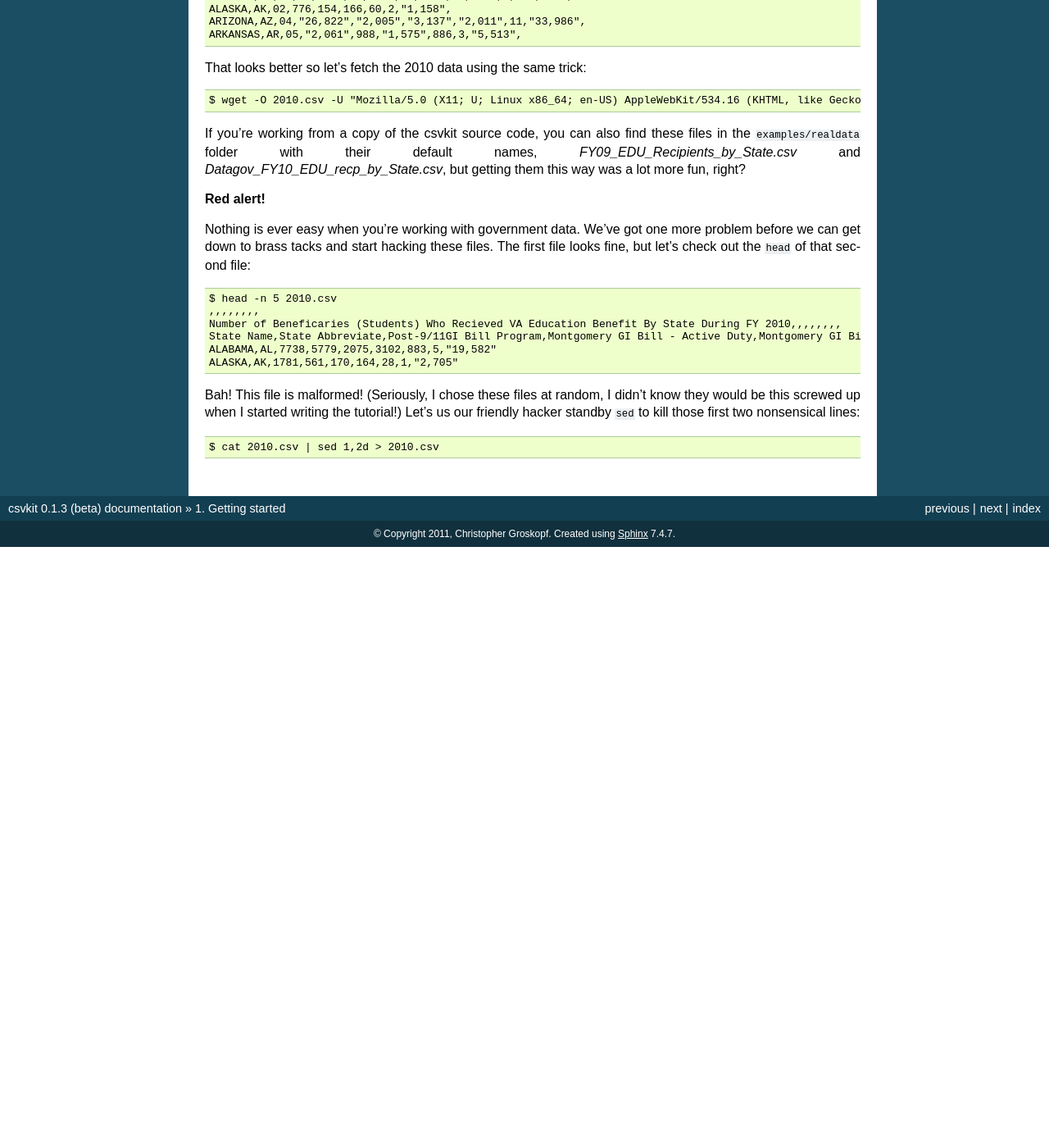
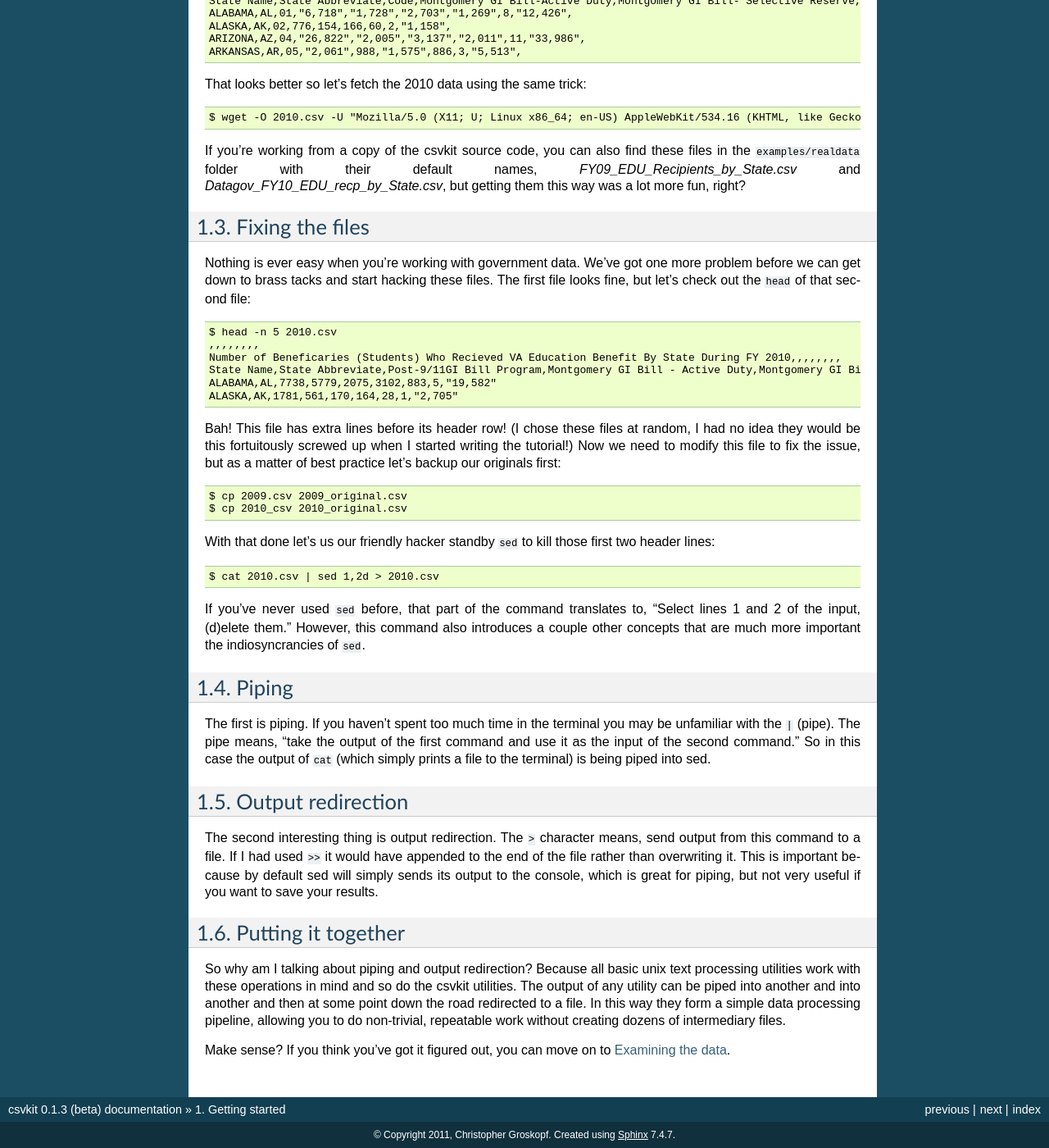
Before and after one commit to wireservice/csvkit, a Sphinx documentation site: the page built from docs/tutorial/getting_started.rst, in a window 1280 px wide and 1400 px high, scrolled down 962 px. Shown: the whole window at 82% size. Built offline with Sphinx 7.4.7, drawn with Linux system fonts in a browser that asks for light colours; before the commit the page ends 1629 px from its top, so only the background shows below that; some of the changed text lies outside the part shown.

Commit message:
Finished first tutorial chapter.

```diff
--- a/docs/tutorial/getting_started.rst
+++ b/docs/tutorial/getting_started.rst
@@ -5,9 +5,11 @@ Getting started
 Description
 ===========
 
-There is no better way to learn how to use a new tool than to see it applied in a real world situation. This tutorial will explain the workings of most of the csvkit utilities (including some nifty tricks) in the context of analyzing a dataset from `data.gov <http://data.gov>`_.
+There is no better way to learn how to use a new tool than to see it applied in a real world situation. This tutorial will explain the workings of most of the csvkit utilities (including some nifty tricks) in the context of analyzing a real dataset from `data.gov <http://data.gov>`_.
 
-The dataset that I've chosen to work with is recipients of United States Department of Veteran Affairs education benefits, by state and year. For those who are unfamiliar, these are individuals for who the US government is paying to attend school as a benefit of their serving in the military (or, in some case, close relatives of those who have served). We will be working with `2009 <http://www.data.gov/raw/4029>`_ and `2010 <http://www.data.gov/raw/4509>`_ data.
+The dataset that I've chosen to work with is recipients of United States Department of Veteran Affairs education benefits, by state and year. For those who are unfamiliar, these are individuals whom the US government is paying to attend school as a benefit of their having served in the military (or, in some case, having had a close relative who served). We will be working with `2009 <http://www.data.gov/raw/4029>`_ and `2010 <http://www.data.gov/raw/4509>`_ data.
+
+I strongly encourage anyone reading this tutorial to work through the examples, however, if you really want to cut to the chase you can see the final script for the entire tutorial at `this gist <https://gist.github.com/924589>`_.
 
 Getting the data
 ================
@@ -20,8 +22,6 @@ Let's start by creating a clean workspace::
 Now let's fetch the 2009 data file::
 
     $ wget -O 2009.csv http://www.data.gov/download/4029/csv
-
-**Red alert!**
 
 At first glance this may appear to have worked. You will end up with a ``2009.csv`` file in your working directory. However, when I said this tutorial would tackle real-world problems, I meant it. Let's take a look at the contents of that file::
 
@@ -49,7 +49,8 @@ That looks better so let's fetch the 2010 data using the same trick::
 
 If you're working from a copy of the csvkit source code, you can also find these files in the ``examples/realdata`` folder with their default names, `FY09_EDU_Recipients_by_State.csv` and `Datagov_FY10_EDU_recp_by_State.csv`, but getting them this way was a lot more fun, right?
 
-**Red alert!**
+Fixing the files
+================
 
 Nothing is ever easy when you're working with government data. We've got one more problem before we can get down to brass tacks and start hacking these files. The first file looks fine, but let's check out the ``head`` of that second file::
 
@@ -60,6 +61,30 @@ Nothing is ever easy when you're working with government data. We've got one mor
     ALABAMA,AL,7738,5779,2075,3102,883,5,"19,582"
     ALASKA,AK,1781,561,170,164,28,1,"2,705"
 
-Bah! This file is malformed! (Seriously, I chose these files at random, I didn't know they would be this screwed up when I started writing the tutorial!) Let's us our friendly hacker standby ``sed`` to kill those first two nonsensical lines::
+Bah! This file has extra lines before its header row! (I chose these files at random, I had no idea they would be this fortuitously screwed up when I started writing the tutorial!) Now we need to modify this file to fix the issue, but as a matter of best practice let's backup our originals first::
+
+    $ cp 2009.csv 2009_original.csv
+    $ cp 2010_csv 2010_original.csv
+
+With that done let's us our friendly hacker standby ``sed`` to kill those first two header lines::
 
     $ cat 2010.csv | sed 1,2d > 2010.csv
+
+If you've never used ``sed`` before, that part of the command translates to, "Select lines 1 and 2 of the input, (d)elete them." However, this command also introduces a couple other concepts that are much more important the indiosyncrancies of ``sed``.
+
+Piping
+======
+
+The first is piping. If you haven't spent too much time in the terminal you may be unfamiliar with the ``|`` (pipe). The pipe means, "take the output of the first command and use it as the input of the second command." So in this case the output of ``cat`` (which simply prints a file to the terminal) is being piped into sed.
+
+Output redirection
+==================
+
+The second interesting thing is output redirection. The ``>`` character means, send output from this command to a file. If I had used ``>>`` it would have appended to the end of the file rather than overwriting it. This is important because by default sed will simply sends its output to the console, which is great for piping, but not very useful if you want to save your results.
+
+Putting it together
+===================
+
+So why am I talking about piping and output redirection? Because all basic unix text processing utilities work with these operations in mind and so do the csvkit utilities. The output of any utility can be piped into another and into another and then at some point down the road redirected to a file. In this way they form a simple data processing pipeline, allowing you to do non-trivial, repeatable work without creating dozens of intermediary files.
+
+Make sense? If you think you've got it figured out, you can move on to :doc:`examining_the_data`.
```
